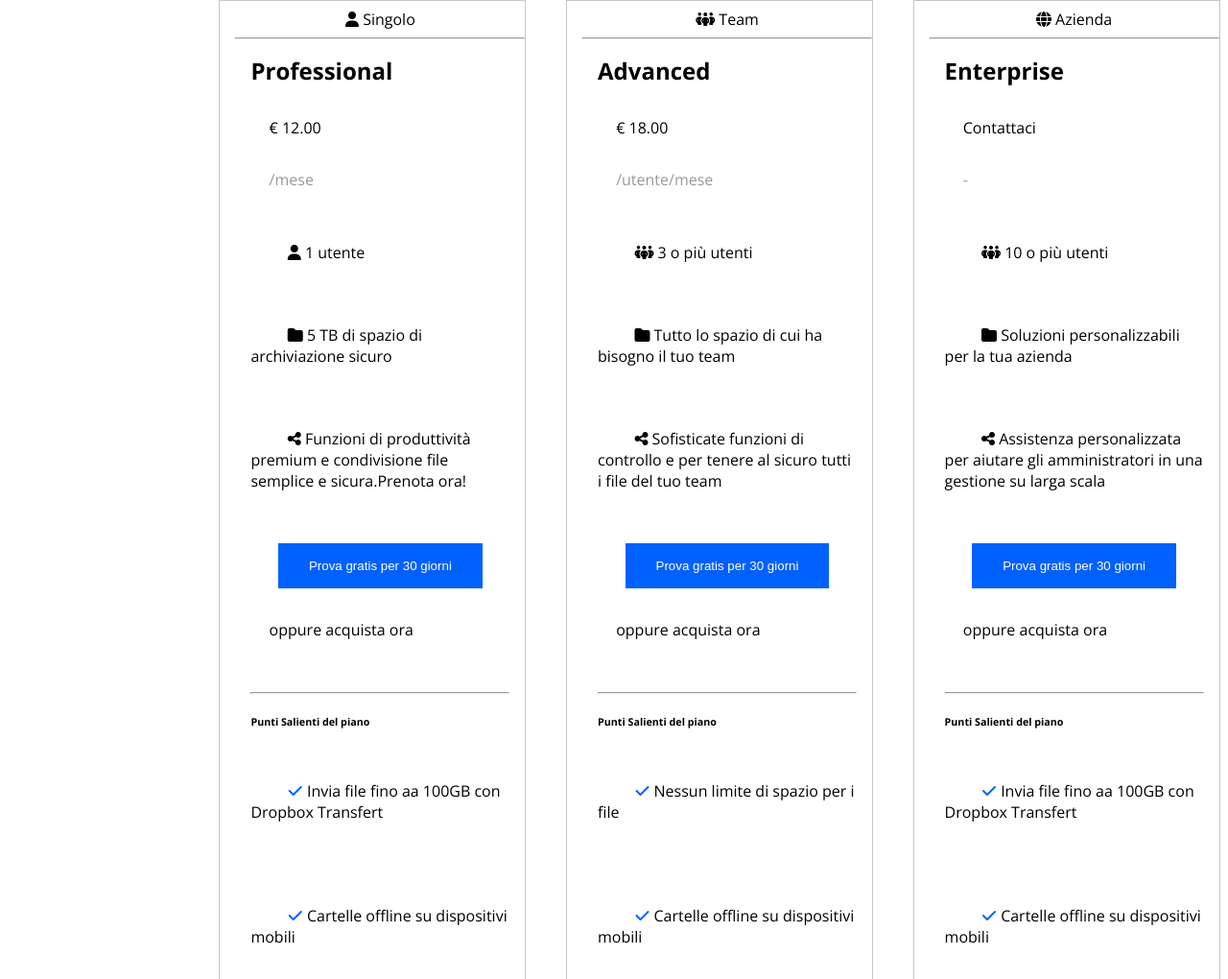
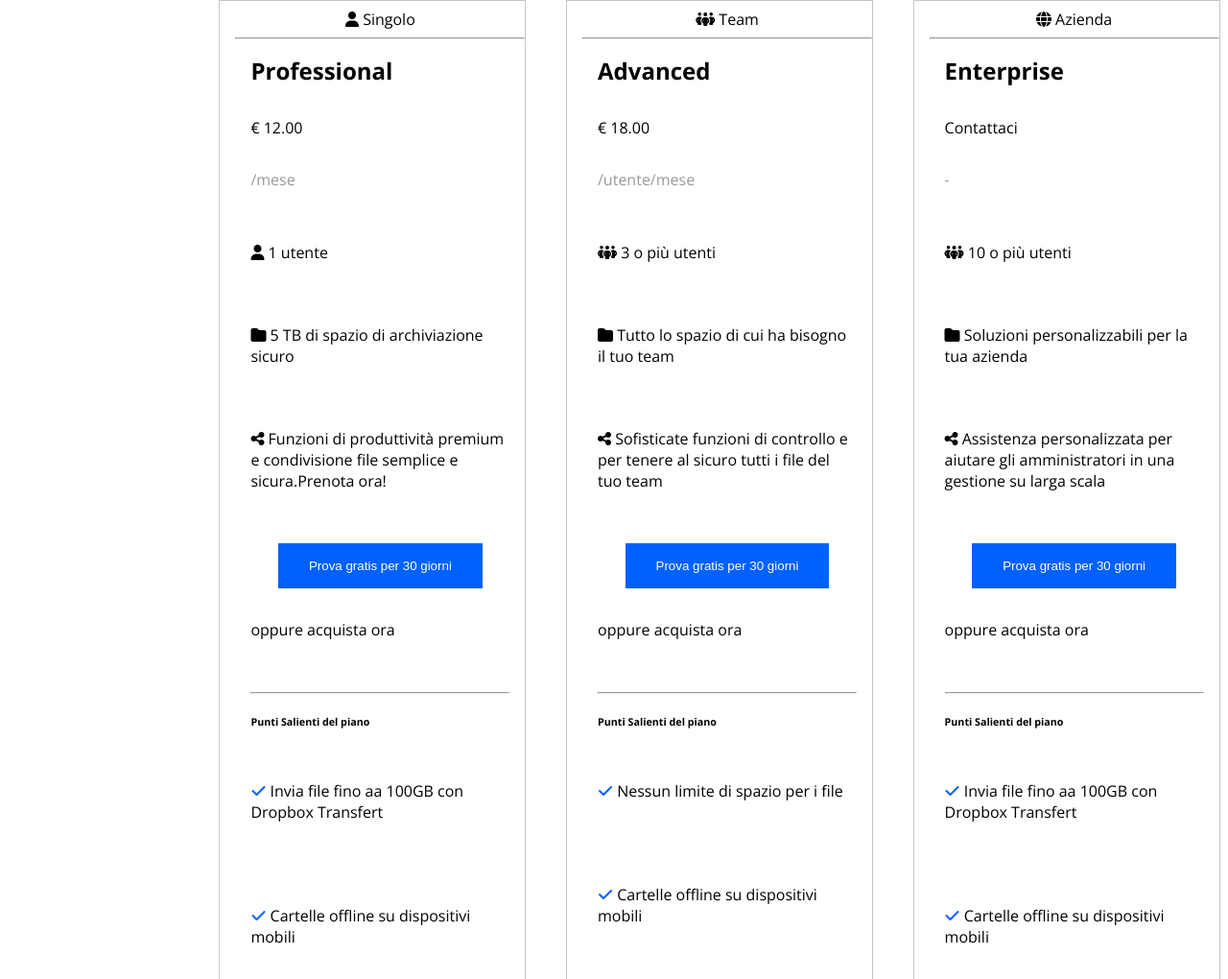
Before and after one commit to SamuelNdreu/htmlcss-dropbox, a plain HTML site: page index.html in a window 1280 px wide. Shown: the part 1247-2267 px from the top of the page at 96% size. Drawn offline with nearby package versions, Linux system fonts and the light colour scheme.

Commit message:
fixed main cards

```diff
--- a/css/style.css
+++ b/css/style.css
@@ -163,7 +163,7 @@ h5{
 
 p{
 padding: 2rem 0;
-text-indent: 1.2rem;}
+}
 
 p.grey{
     padding: 0%;
--- a/index.html
+++ b/index.html
@@ -72,11 +72,9 @@
                     <h5>Professional</h5>
                     <p>&euro; 12.00</p>
                     <p class="grey">/mese</p><br>
-                <div class="indent">
                     <p><i class="fa-solid fa-user"></i> 1 utente</p>
                     <p><i class="fa-solid fa-folder"></i> 5 TB di spazio di archiviazione sicuro</p>
                     <p><i class="fa-solid fa-share-nodes"></i> Funzioni di produttività premium e condivisione file semplice e sicura.Prenota ora!</p><br>
-                </div>
                     <div class="button-30days flex-centered">
                     <button class="download">Prova gratis per 30 giorni</button><br>
                 </div>
```
